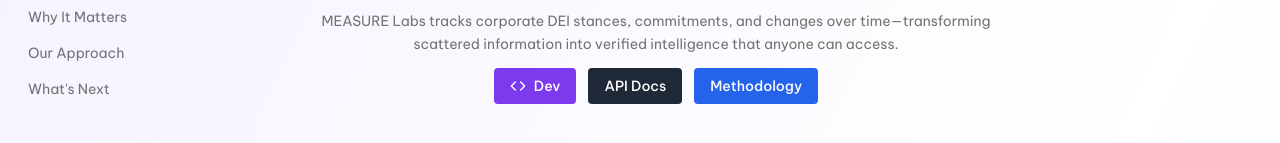
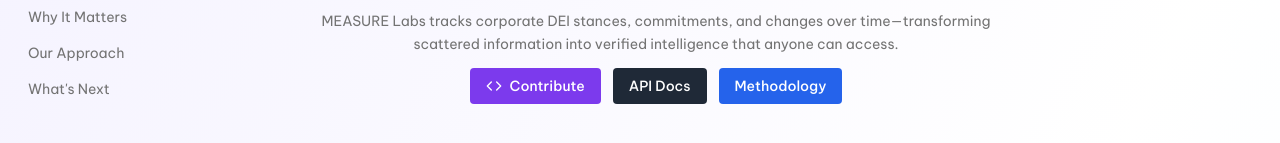
Before and after one commit to measurelabs/corporate-dei-tracker, a Next.js app: page /about in a window 1280 px wide. Shown: the part 223-366 px from the top of the page. Built offline with nearby package versions, Linux system fonts and the light colour scheme; no server answers.

Commit message:
modified:   app/about/page.tsx

```diff
--- a/app/about/page.tsx
+++ b/app/about/page.tsx
@@ -134,14 +134,14 @@
                 MEASURE Labs tracks corporate DEI stances, commitments, and changes over time—transforming scattered information into verified intelligence that anyone can access.
               </p>
 
-              {/* Dev, API Docs, and Methodology Buttons */}
+              {/* Contribute, API Docs, and Methodology Buttons */}
               <div className="flex flex-wrap justify-center gap-3 mt-6">
                 <Link
-                  href="/dev"
+                  href="/contribute"
                   className="inline-flex items-center gap-2 px-4 py-2 bg-violet-600 dark:bg-violet-700 hover:opacity-90 text-white rounded-lg text-sm font-medium transition-colors"
                 >
                   <Code className="h-4 w-4" />
-                  Dev
+                  Contribute
                 </Link>
                 <a
                   href={`${process.env.NEXT_PUBLIC_API_URL}/docs`}
```
